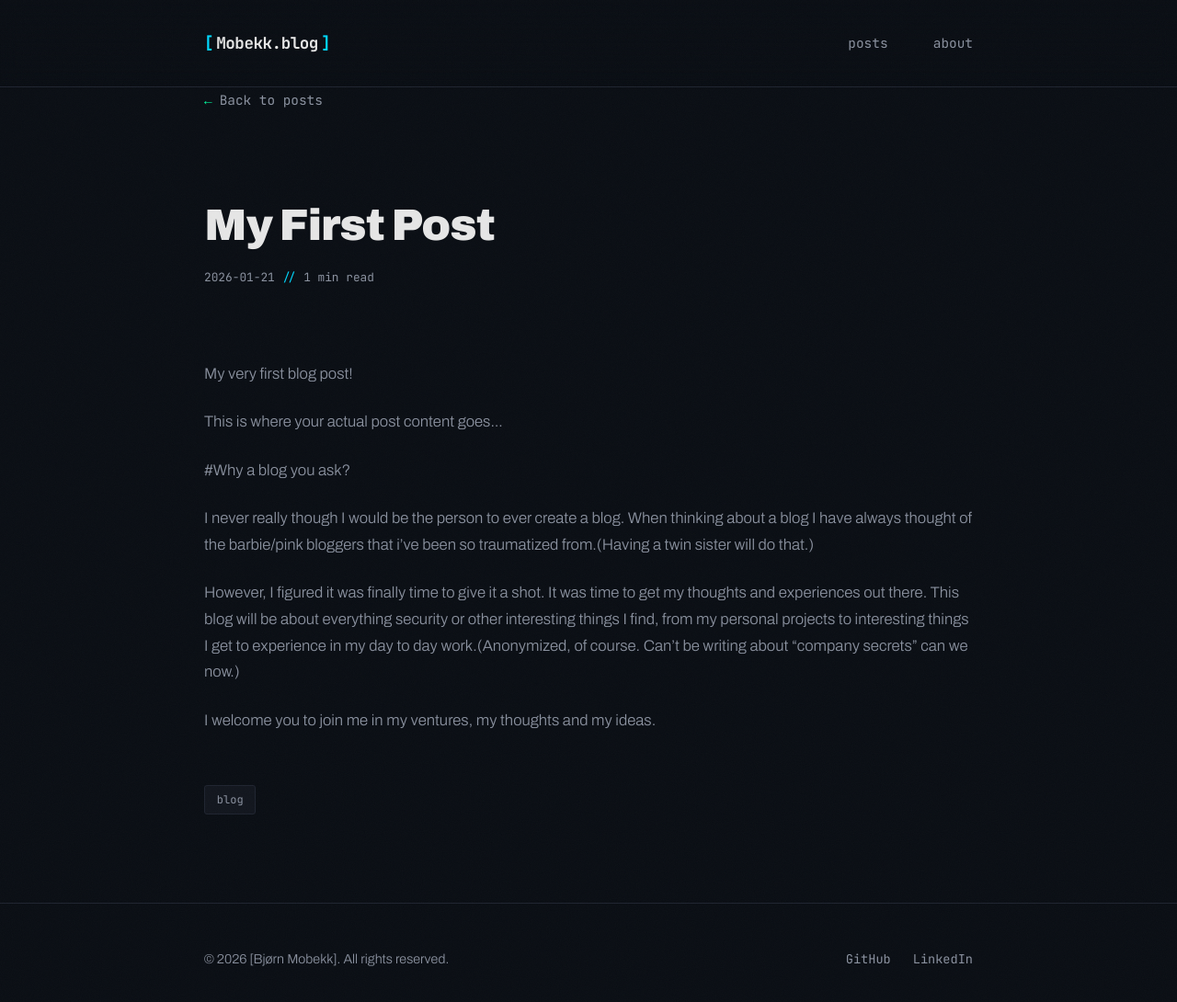
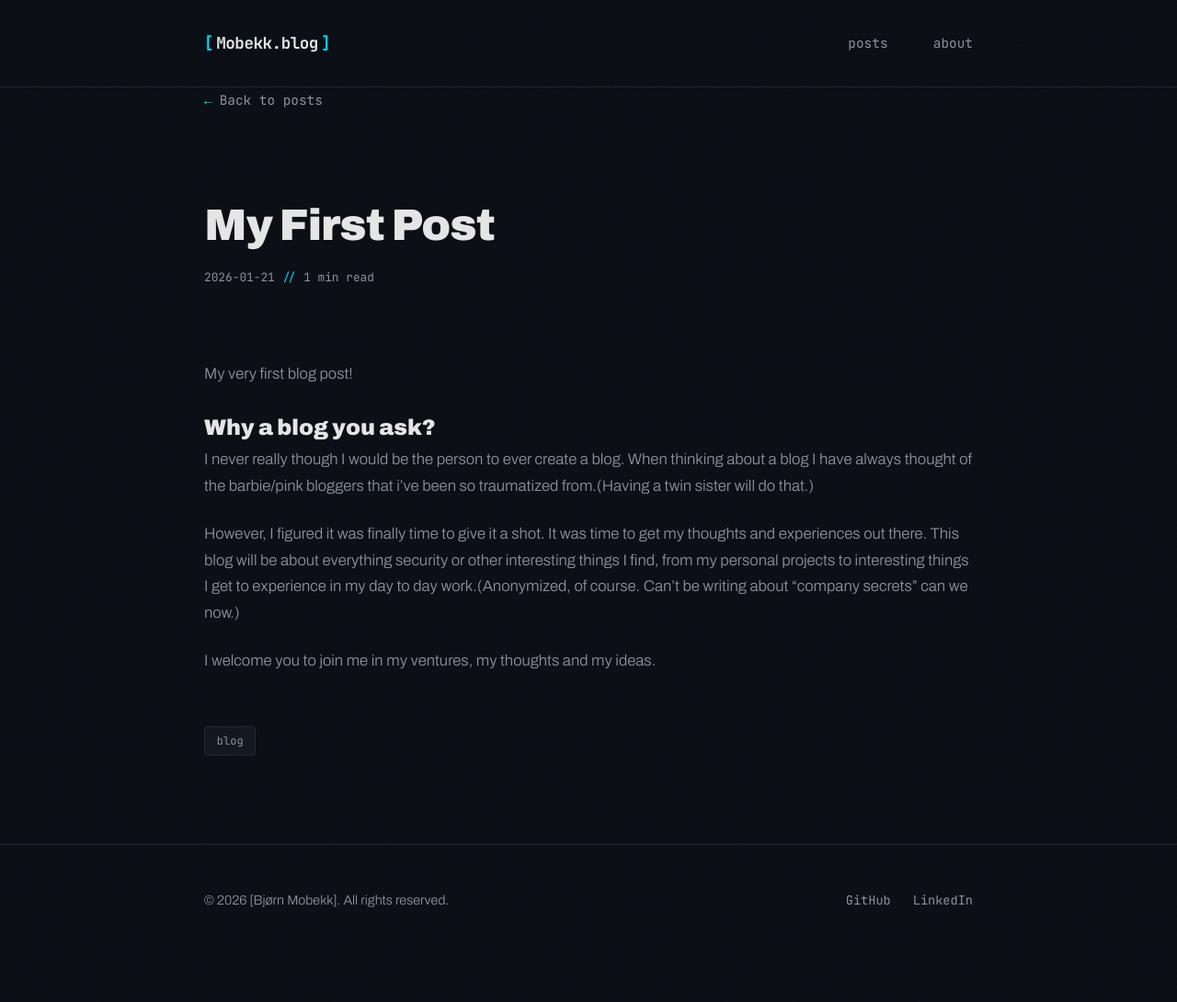
Before and after one commit to Mobekk/Mobekk.github.io, a Jekyll site: the page built from _posts/2026-01-21-my-first-post.md, in a window 1280 px wide and 1104 px high. Shown: the top 1090 px of the window at 92% size. Built offline with Jekyll 4.4.1, drawn with Linux system fonts in a browser that asks for light colours.

Commit message:
Removed notes to self.

```diff
--- a/_posts/2026-01-21-my-first-post.md
+++ b/_posts/2026-01-21-my-first-post.md
@@ -9,10 +9,7 @@ image: /assets/images/me.png
 
 My very first blog post!
 
-This is where your actual post content goes...
-
-
-#Why a blog you ask?
+# Why a blog you ask?
 
 I never really though I would be the person to ever create a blog. When thinking about a blog I have always thought of the barbie/pink bloggers that i've been so traumatized from.(Having a twin sister will do that.)
 
```
